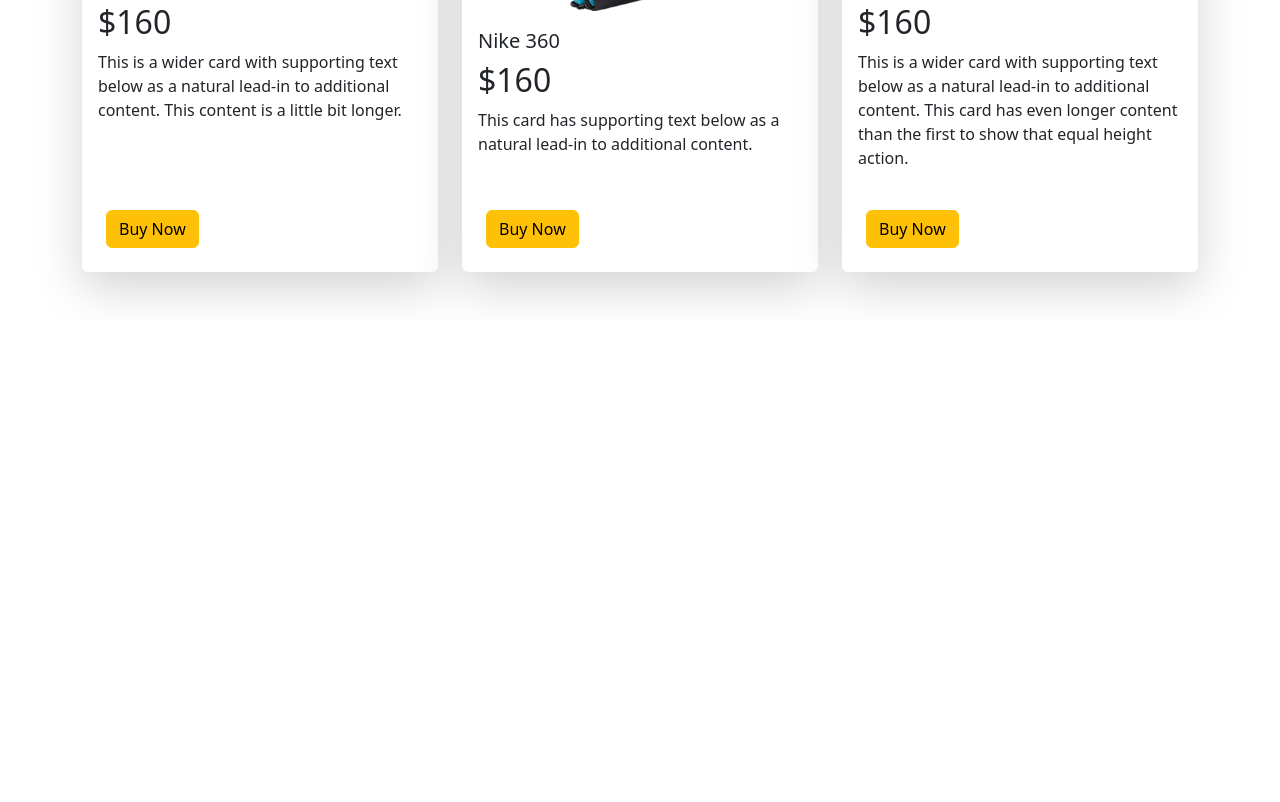
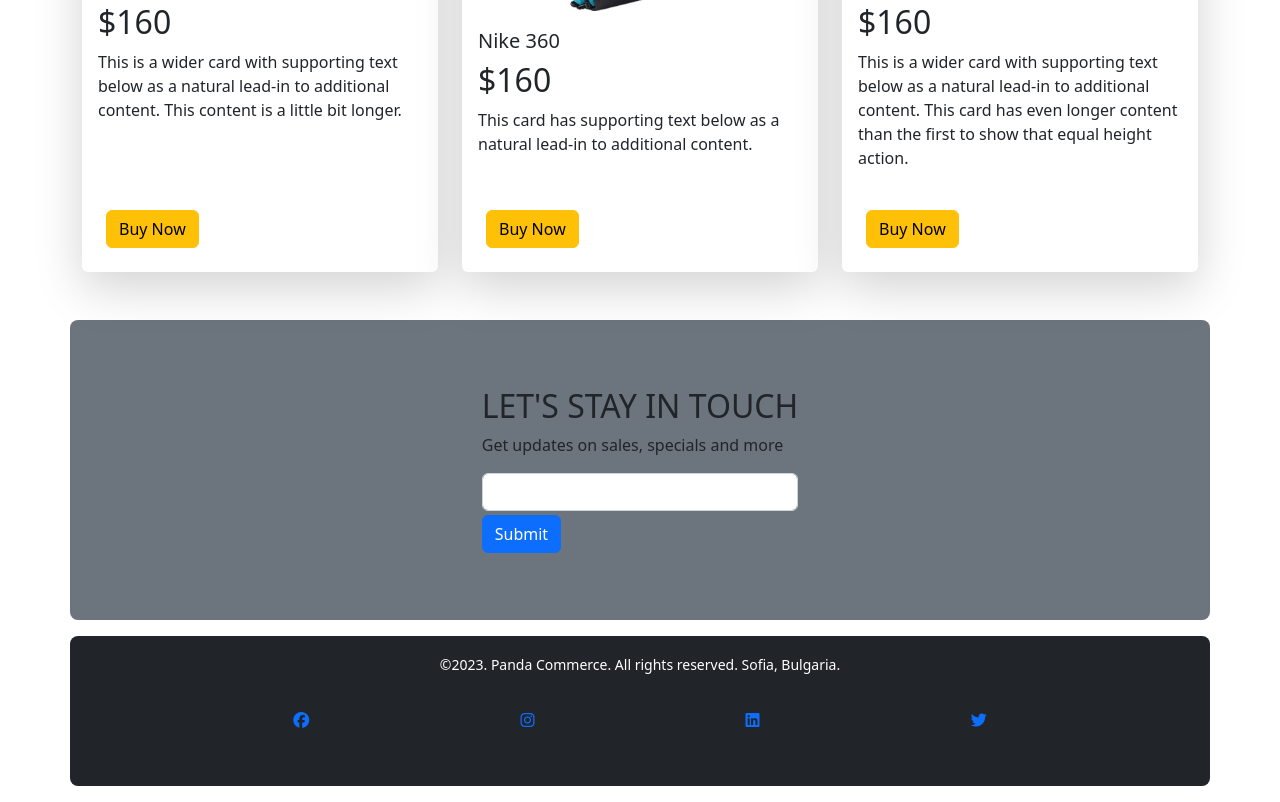
Before and after one commit to Sagor0sud/Panda-commerc-bootstrap, a plain HTML site: page index.html in a window 1280 px wide. Shown: the part 1834-2636 px from the top of the page. Before the commit the page ends 2154 px from the top, so only its background shows below. Drawn offline with nearby package versions, Linux system fonts and the light colour scheme.

Commit message:
final work

```diff
--- a/index.html
+++ b/index.html
@@ -9,6 +9,9 @@
     <!-- css bootstrap link -->
     <link rel="stylesheet" href="https://cdn.jsdelivr.net/npm/bootstrap@5.2.0/dist/css/bootstrap.min.css
     ">
+    <!-- font awesome link -->
+    <script src="https://kit.fontawesome.com/cc0c961487.js" crossorigin="anonymous"></script>
+
 </head>
 <!-------------------------bootstrap link script -->
 <script src="https://cdn.jsdelivr.net/npm/bootstrap@5.2.0/dist/js/bootstrap.bundle.min.js
@@ -287,7 +290,36 @@
     </section>
     <!-- Backpack section end -->
 
+    <!-- Subscribe start -->
+    <section style="height:300px;"
+        class="container d-flex justify-content-center align-items-center bg-secondary rounded-3">
+        <div>
+            <h2>LET'S STAY IN TOUCH</h2>
+            <p>Get updates on sales, specials and more</p>
+            <form>
+                <div class="mb-1">
+                    <input type="email" class="form-control" id="exampleInputEmail1" aria-describedby="emailHelp">
+                </div>
+                <button type="submit" class="btn btn-primary">Submit</button>
+            </form>
+        </div>
+    </section>
+    <!-- Subscribe end-->
 </main>
+
+<footer style="height: 150px;" class=" container my-3 bg-dark rounded-3">
+    <p class="text-center text-white p-3"><small>©2023. Panda Commerce. All rights reserved. Sofia, Bulgaria.</small>
+    </p>
+    <!-- soial-media start -->
+    <div class="d-flex align-items-center justify-content-evenly">
+        <a href="https://www.facebook.com/"><i class="fa-brands fa-facebook"></i></a>
+        <a href="https://www.instagram.com/"><i class="fa-brands fa-instagram"></i></a>
+        <a href="https://www.linkedin.com/"><i class="fa-brands fa-linkedin"></i></a>
+        <a href="https://twitter.com/"><i class="fa-brands fa-twitter"></i></a>
+
+    </div>
+    <!-- soial-media End -->
+</footer>
 
 <body>
 
```
